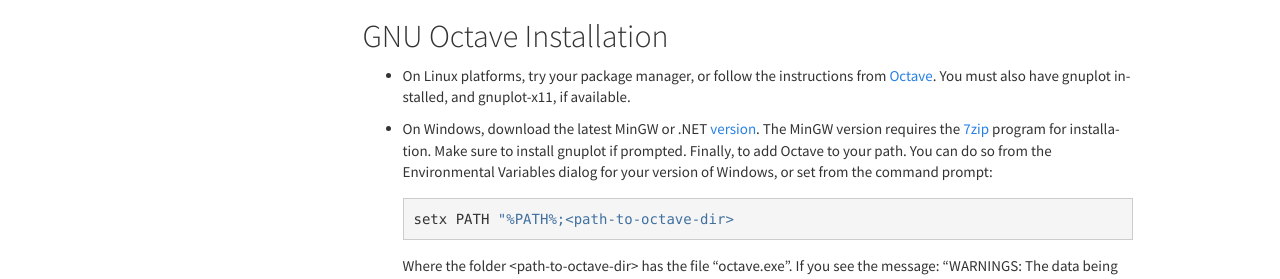
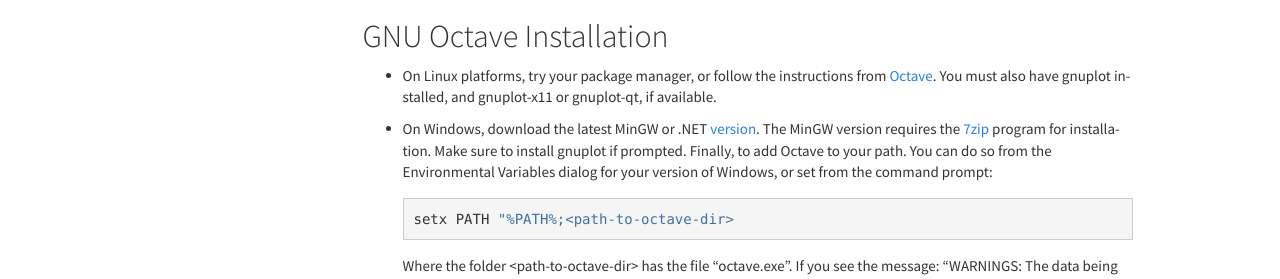
Before and after one commit to blink1073/oct2py, a Sphinx documentation site: the page built from docs/source/installation.rst, in a window 1280 px wide. Shown: the part 324-603 px from the top of the page. Built offline with Sphinx 7.4.7, drawn with Linux system fonts in a browser that asks for light colours.

Commit message:
Add gnuplot-qt to installation notes

```diff
--- a/docs/source/installation.rst
+++ b/docs/source/installation.rst
@@ -21,7 +21,7 @@
 -----------------------
 - On Linux platforms, try your package manager, or follow the
   instructions from Octave_.  You must also have gnuplot installed, and
-  gnuplot-x11, if available.
+  gnuplot-x11 or gnuplot-qt, if available.
 
 .. _Octave:  http://www.gnu.org/software/octave/doc/interpreter/Installation.html
 
--- a/oct2py/__init__.py
+++ b/oct2py/__init__.py
@@ -9,7 +9,7 @@
     >>> import oct2py
     >>> oc = oct2py.Oct2Py()
     >>> x = oc.zeros(3,3)
-    >>> print x, x.dtype
+    >>> print(x, x.dtype)
     [[ 0.  0.  0.]
      [ 0.  0.  0.]
      [ 0.  0.  0.]] float64
```
